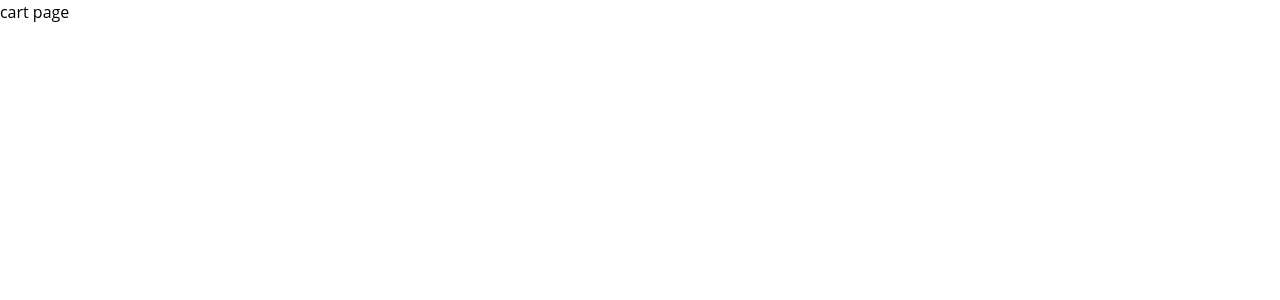
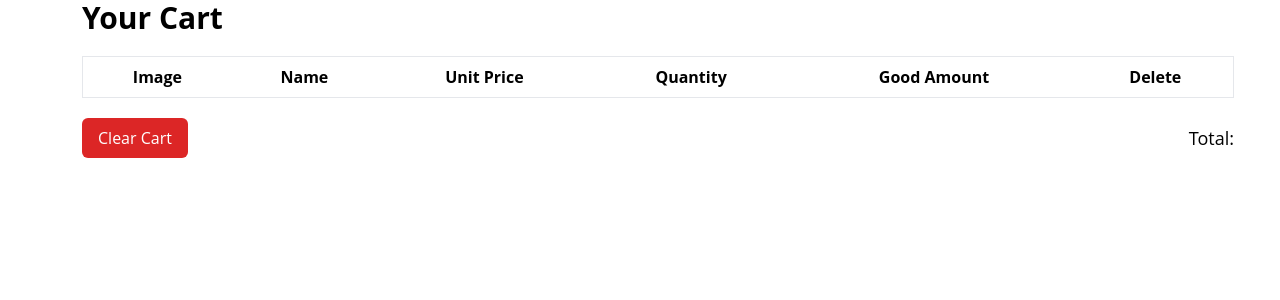
Before and after one commit to juliamwangi123/E-ShopIT, a React (Create React App) app: page /cart in a window 1280 px wide. Shown: the top 300 px of the page. Built offline with nearby package versions, Linux system fonts and the light colour scheme.

Commit message:
fix bug on adding item to cart , new item overwriting the existing one

```diff
--- a/src/components/pages/auth/Login.js
+++ b/src/components/pages/auth/Login.js
@@ -1,5 +1,5 @@
 import { useDispatch, useSelector } from 'react-redux';
-import { useState } from 'react';
+import { useState,useEffect } from 'react';
 import{login } from '../../../redux/features/auth/loginSlice'
 import { useNavigate } from 'react-router-dom';
 import { FaGoogle } from 'react-icons/fa';
@@ -18,11 +18,16 @@ function Login() {
     console.log(email,password  )
     dispatch(login({email:email,password:password}))
 
-    if(!loading && isAuthenticated ){
-      navigate('/profile')
-    }
-    navigate('/login')
+
  };
+
+ useEffect(() => {
+  if( isAuthenticated ){
+    navigate('/profile')
+   }
+
+ }, [isAuthenticated, navigate])
+
 
   return (
     <div  className="bg-gray-100 min-h-screen flex flex-col justify-center py-6 sm:py-12 lg:py-24 px-4 sm:px-6 lg:px-8">
--- a/src/components/pages/auth/Signin.js
+++ b/src/components/pages/auth/Signin.js
@@ -1,4 +1,4 @@
-import React, { useState } from 'react'
+import React, { useState,useEffect } from 'react'
 import { useDispatch, useSelector } from 'react-redux';
 import { useNavigate } from 'react-router-dom';
 import { FaGoogle } from 'react-icons/fa';
@@ -17,10 +17,13 @@ export default function Signin() {
 
   const handleSignin = (e) =>{
     e.preventDefault()
-    dispatch(signup({email:email,password:password}))
-    isAuthenticated ? navigate('/profile'): navigate('/login')
+    dispatch(signup({email:email,password:password}));
   };
 
+useEffect (()=>{
+if(isAuthenticated){navigate('/profile')}
+
+},[isAuthenticated,navigate])
 
   return (
     <div  className="bg-gray-100 min-h-screen flex flex-col justify-center py-6 sm:py-12 lg:py-24 px-4 sm:px-6 lg:px-8">
--- a/src/components/products/cart/Cart.js
+++ b/src/components/products/cart/Cart.js
@@ -6,7 +6,7 @@ import { addItem } from '../../../redux/features/cart/cartSlice'
 
 export default function Cart() {
   const dispatch = useDispatch();
-  const {cart}= useSelector((state) => state.cart)
+  const cartItems = useSelector((state) => state.cart.cart)
 
   useEffect(() => {
     const savedCartItems = JSON.parse(localStorage.getItem('cart'));
@@ -20,14 +20,60 @@ export default function Cart() {
 
 
   return (
-    <div>
-      <h2>cart page</h2>
-      {cart.map((items)=>(
-      <div key={items.id}>
-        <p>{items.name}</p>
-        <p>{items.quantity}</p>
+    <div className="container mx-auto px-4 sm:px-6 lg:px-8 mt-10">
+      <h1 className="text-3xl font-bold mb-5">Your Cart</h1>
+      <div className="flex flex-col">
+        {/* Cart items table */}
+        <div className="overflow-x-auto">
+          <table className="table-auto border w-full">
+            <thead>
+              <tr className="border-b">
+                <th className="p-2">Image</th>
+                <th className="p-2">Name</th>
+                <th className="p-2">Unit Price</th>
+                <th className="p-2">Quantity</th>
+                <th className="p-2">Good Amount</th>
+                <th className="p-2">Delete</th>
+              </tr>
+            </thead>
+            <tbody>
+              {cartItems.map((item) => (
+                <tr key={item._id} className="border-b">
+                  <td className="p-2">
+                    <img src='https://image.kilimall.com/kenya/shop/store/goods/5238/2023/02/167757469060249646f69c02840238d835b9d5199c5bd_720.png.webp' alt={item.name} className="h-20" />
+                  </td>
+                  <td className="p-2">{item.name}</td>
+                  <td className="p-2">${item.price.toFixed(2)}</td>
+                  <td className="p-2">{item.quantity}</td>
+                  <td className="p-2">
+                    ${(item.price * item.quantity).toFixed(2)}
+                  </td>
+                  <td className="p-2">
+                    <button
+                      // onClick={() => removeFromCart(item.id)}
+                      className="text-red-600 hover:text-red-800 font-medium"
+                    >
+                      X
+                    </button>
+                  </td>
+                </tr>
+              ))}
+            </tbody>
+          </table>
+        </div>
+        {/* Cart summary */}
+        <div className="flex flex-col sm:flex-row sm:justify-between items-center mt-5">
+          <div className="mb-5 sm:mb-0">
+            <button className="bg-red-600 hover:bg-red-800 text-white py-2 px-4 rounded-md">
+              Clear Cart
+            </button>
+          </div>
+          <div className="font-medium text-lg">
+            Total: </div>
+            </div>
+            </div>
+            </div>
 
-        </div>
-    ))}</div>
+
   )
 }
--- a/src/redux/features/auth/loginSlice.js
+++ b/src/redux/features/auth/loginSlice.js
@@ -17,7 +17,7 @@ export const login = createAsyncThunk('auth/login', async(data )=>{
             headers:{'Content-Type': 'application/json' }
         }
 
-        const res = await axios.post('https://backend-production-33e4.up.railway.app/login', data, config);
+        const res = await axios.post('https://backend-production-ad2e.up.railway.app/login', data, config);
         const { token, user } = res.data;
         localStorage.setItem('token', token);
         return { token, user };
--- a/src/redux/features/auth/signupSlice.js
+++ b/src/redux/features/auth/signupSlice.js
@@ -16,7 +16,7 @@ export const signup = createAsyncThunk('auth/signup', async({email, password})=>
 
     const data = {email, password};
 
-    const res = await axios.post('https://backend-production-33e4.up.railway.app/signin',
+    const res = await axios.post('hhttps://backend-production-ad2e.up.railway.app/signin',
                             data,
                             {headers:{'Content-Type': 'application/json' }
                             });
--- a/src/redux/features/cart/cartSlice.js
+++ b/src/redux/features/cart/cartSlice.js
@@ -3,7 +3,7 @@ import { createSlice } from "@reduxjs/toolkit"
 
 
 const initialState = {
-    cart:[]
+    cart:[],
 }
 
 const cartSlice = createSlice({
@@ -11,11 +11,16 @@ const cartSlice = createSlice({
     initialState,
     reducers:{
         addItem:(state, action) =>{
-            const itemExists = state.cart.find((item) => item._id === action.payload._id );
-            if(itemExists){console.log(itemExists.quantity +=1)}
+            const getCartItem = JSON.parse(localStorage.getItem('cart')) || [];
+            const itemExists = getCartItem.find((item) => item._id === action.payload._id );
+
+            if(itemExists){
+                itemExists.quantity +=1
+                localStorage.setItem('cart', JSON.stringify(getCartItem));
+            }
             else{
                 state.cart.push(action.payload)
-                localStorage.setItem('cart', JSON.stringify(state.cart));
+                localStorage.setItem('cart', JSON.stringify(...getCartItem , action.payload));
             }
         },
         removeItem:(state,action) =>{
--- a/src/redux/features/products/productDetailsSlice.js
+++ b/src/redux/features/products/productDetailsSlice.js
@@ -11,7 +11,7 @@ const initialState = {
 }
 
 export const fetchProduct = createAsyncThunk('product/productDetails', async(id)=>{
-    const getProduct = await axios.get(`https://backend-production-33e4.up.railway.app/products/${id}`);
+    const getProduct = await axios.get(`https://backend-production-ad2e.up.railway.app/products/${id}`);
     const product = getProduct.data;
     return product;
 });
--- a/src/redux/features/products/productSlice.js
+++ b/src/redux/features/products/productSlice.js
@@ -11,7 +11,7 @@ const initialState = {
 }
 
 export const fetchProducts = createAsyncThunk('/products/fetchProducts', async()=>{
-    const getProducts = await axios.get('https://backend-production-33e4.up.railway.app/products');
+    const getProducts = await axios.get('https://backend-production-ad2e.up.railway.app/products');
     const products =getProducts.data
     return products;
 });
```
